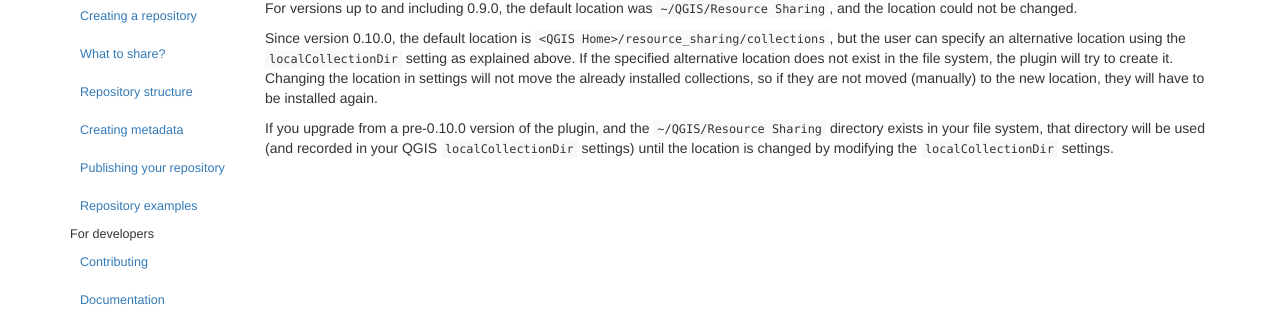
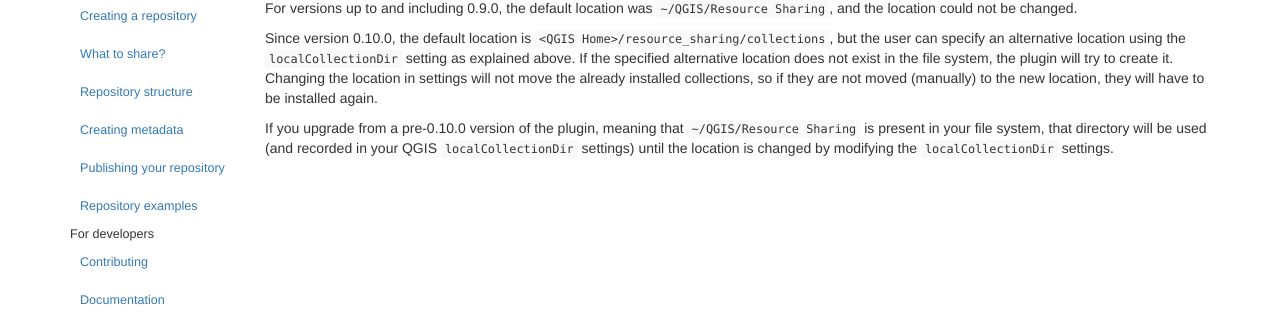
Before and after one commit to QGIS-Contribution/QGIS-ResourceSharing, a Jekyll site: the page built from _posts/2016-08-12-plugin-configuration.md, in a window 1280 px wide. Shown: the part 312-624 px from the top of the page. Built offline with Jekyll 4.4.1, drawn with Linux system fonts in a browser that asks for light colours.

Commit message:
Update 2016-08-12-plugin-configuration.md

```diff
--- a/_posts/2016-08-12-plugin-configuration.md
+++ b/_posts/2016-08-12-plugin-configuration.md
@@ -34,8 +34,8 @@ Changing the location in settings will not move the already installed
 collections, so if they are not moved (manually) to the new location,
 they will have to be installed again.
 
-If you upgrade from a pre-0.10.0 version of the plugin, and the
-``~/QGIS/Resource Sharing`` directory exists in your file system,
-that directory will be used (and recorded in your QGIS
+If you upgrade from a pre-0.10.0 version of the plugin, meaning that
+``~/QGIS/Resource Sharing`` is present in your file system, that
+directory will be used (and recorded in your QGIS
 ``localCollectionDir`` settings) until the location is changed by
 modifying the ``localCollectionDir`` settings.
```
